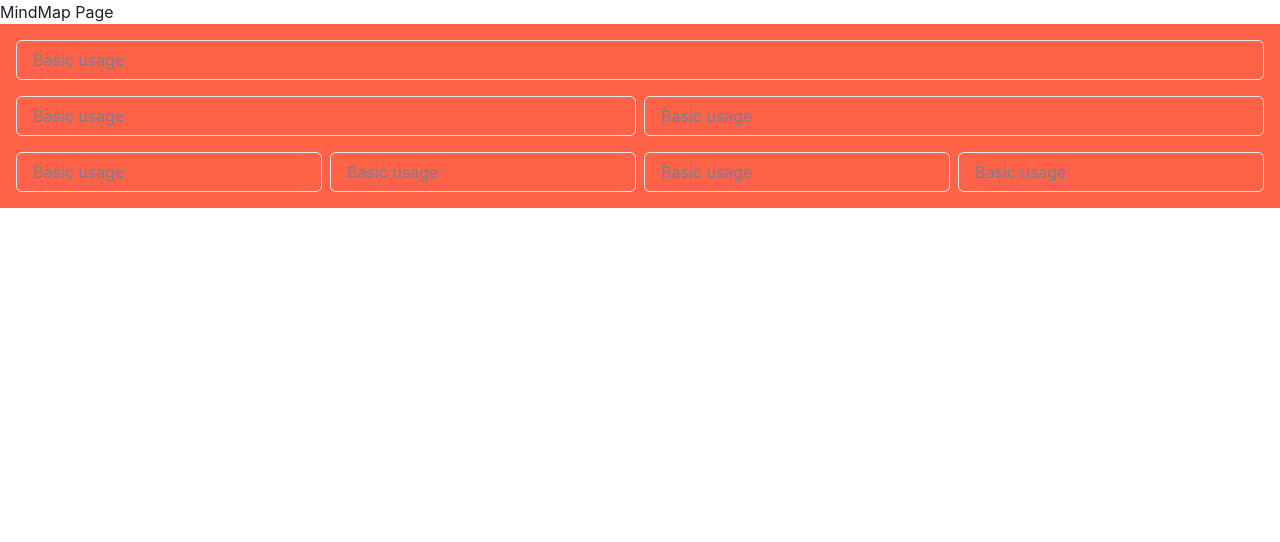
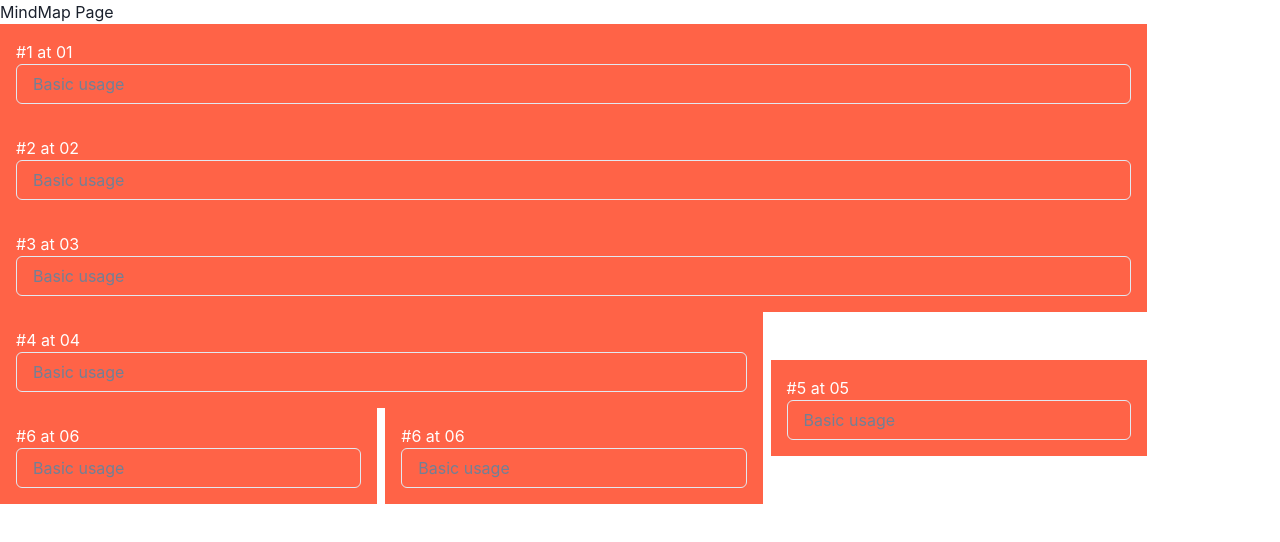
Before and after one commit to tomo1818/brainStormingApp, a React (Create React App) app: page / in a window 1280 px wide. Shown: the top 542 px of the page. Built offline with nearby package versions, Linux system fonts and the light colour scheme.

Commit message:
RecursiveTreeコンポーネント追加

```diff
--- /dev/null
+++ b/src/components/RecursiveTree.tsx
@@ -0,0 +1,26 @@
+import React from 'react';
+import { Box, Input , Stack,HStack} from '@chakra-ui/react'
+
+
+export const RecursiveTree = ({ list, rootId }) => {
+  const targetList = list.filter(item => item.parentId === rootId);
+  return (
+
+        <HStack>
+      {targetList.map(item => (
+        <div key={item.id}>
+        <Box bg='tomato' w='100%' p={4} m={0} color='white'>
+          <span>#{item.id}</span> {item.name}
+          <Input placeholder='Basic usage' />
+        </Box>
+          {list.find(l => l.parentId === item.id) &&
+            <RecursiveTree list={list} rootId={item.id} />
+          }
+
+        </div>
+
+      ))}
+      </HStack>
+
+  )
+}
--- a/src/pages/MindMap.tsx
+++ b/src/pages/MindMap.tsx
@@ -1,25 +1,26 @@
 import React from 'react';
+import { RecursiveTree} from 'src/components/RecursiveTree';
 import { Box, Input , Stack,HStack} from '@chakra-ui/react'
 
+
 function MindMap() {
+
+    const list = [
+        { id: 1, name: 'at 01', parentId: 0 },
+        { id: 2, name: 'at 02', parentId: 1 },
+        { id: 3, name: 'at 03', parentId: 2 },
+        { id: 4, name: 'at 04', parentId: 3 },
+        { id: 5, name: 'at 05', parentId: 3 },
+        { id: 6, name: 'at 06', parentId: 4 },
+        { id: 6, name: 'at 06', parentId: 4 },
+       ];
+
   return (
     <div className="App">
       <h1>MindMap Page</h1>
-        <Box bg='tomato' w='100%' p={4} color='white'>
-          <Stack spacing={4}>
-            <Input placeholder='Basic usage' />
-            <HStack>
-                <Input placeholder='Basic usage' />
-                <Input placeholder='Basic usage' />
-            </HStack>
-            <HStack>
-                <Input placeholder='Basic usage' />
-                <Input placeholder='Basic usage' />
-                <Input placeholder='Basic usage' />
-                <Input placeholder='Basic usage' />
-            </HStack>
-          </Stack>
-        </Box>
+
+        <RecursiveTree list={list} rootId={0}/>
+
     </div>
   );
 }
```
